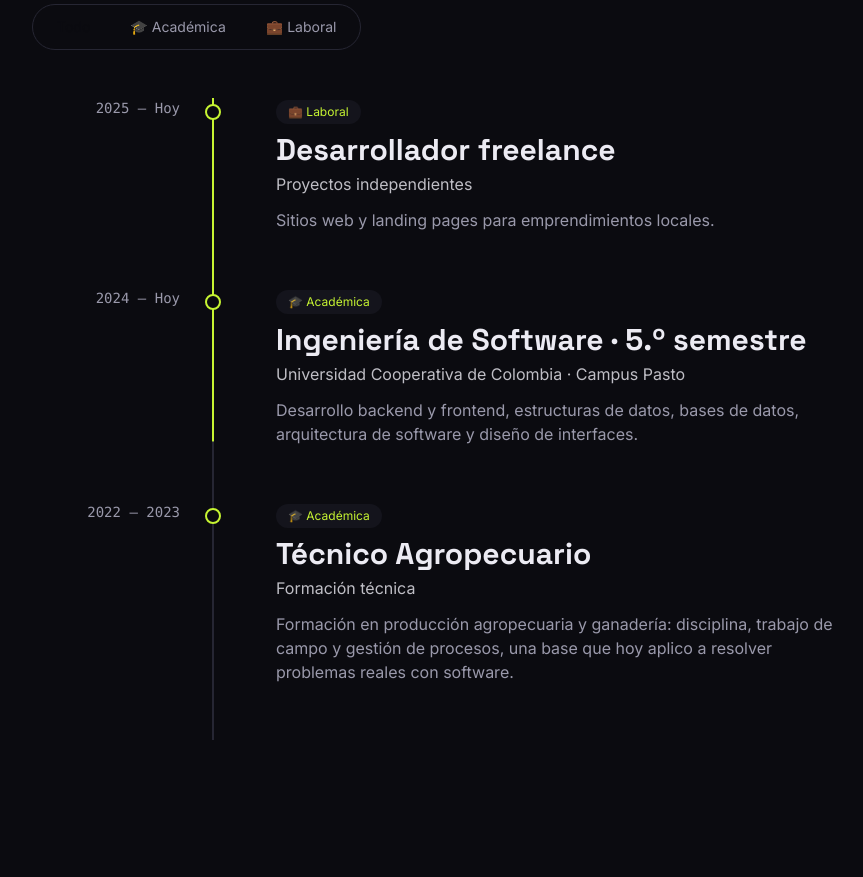
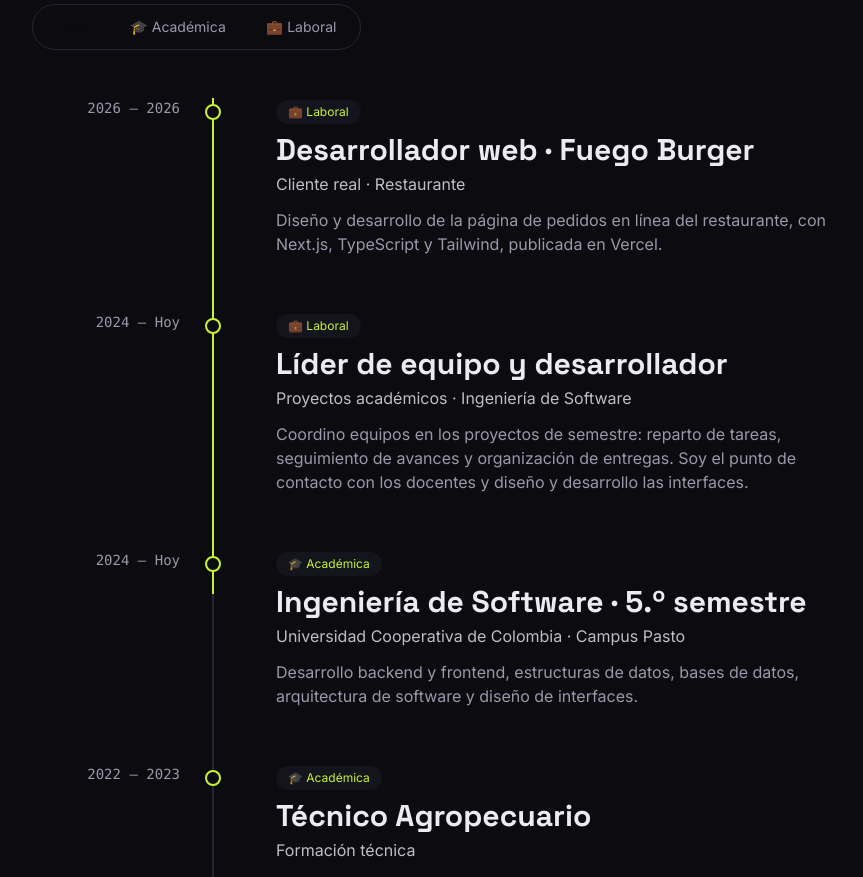
Before and after one commit to SantiagooOrtega/Portafolio, a Next.js app: page / in a window 1280 px wide. Shown: the part 6700-7577 px from the top of the page, without its empty margins (32-895 px from the left). Built offline with nearby package versions, Linux system fonts and the light colour scheme.

Commit message:
Agrega hoja de vida real y experiencia de liderazgo y cliente

```diff
--- a/data/projects.ts
+++ b/data/projects.ts
@@ -176,11 +176,19 @@ export const testimonials: Testimonial[] = [
 export const experience: Experience[] = [
   {
     type: "laboral",
-    title: "Desarrollador freelance",
-    place: "Proyectos independientes",
-    start: "2025",
+    title: "Desarrollador web · Fuego Burger",
+    place: "Cliente real · Restaurante",
+    start: "2026",
+    end: "2026",
+    description: "Diseño y desarrollo de la página de pedidos en línea del restaurante, con Next.js, TypeScript y Tailwind, publicada en Vercel.",
+  },
+  {
+    type: "laboral",
+    title: "Líder de equipo y desarrollador",
+    place: "Proyectos académicos · Ingeniería de Software",
+    start: "2024",
     end: "Hoy",
-    description: "Sitios web y landing pages para emprendimientos locales.",
+    description: "Coordino equipos en los proyectos de semestre: reparto de tareas, seguimiento de avances y organización de entregas. Soy el punto de contacto con los docentes y diseño y desarrollo las interfaces.",
   },
   {
     type: "academica",
```
Also changed, not shown: 1 other file (tests, documents, lock files or other folders).
